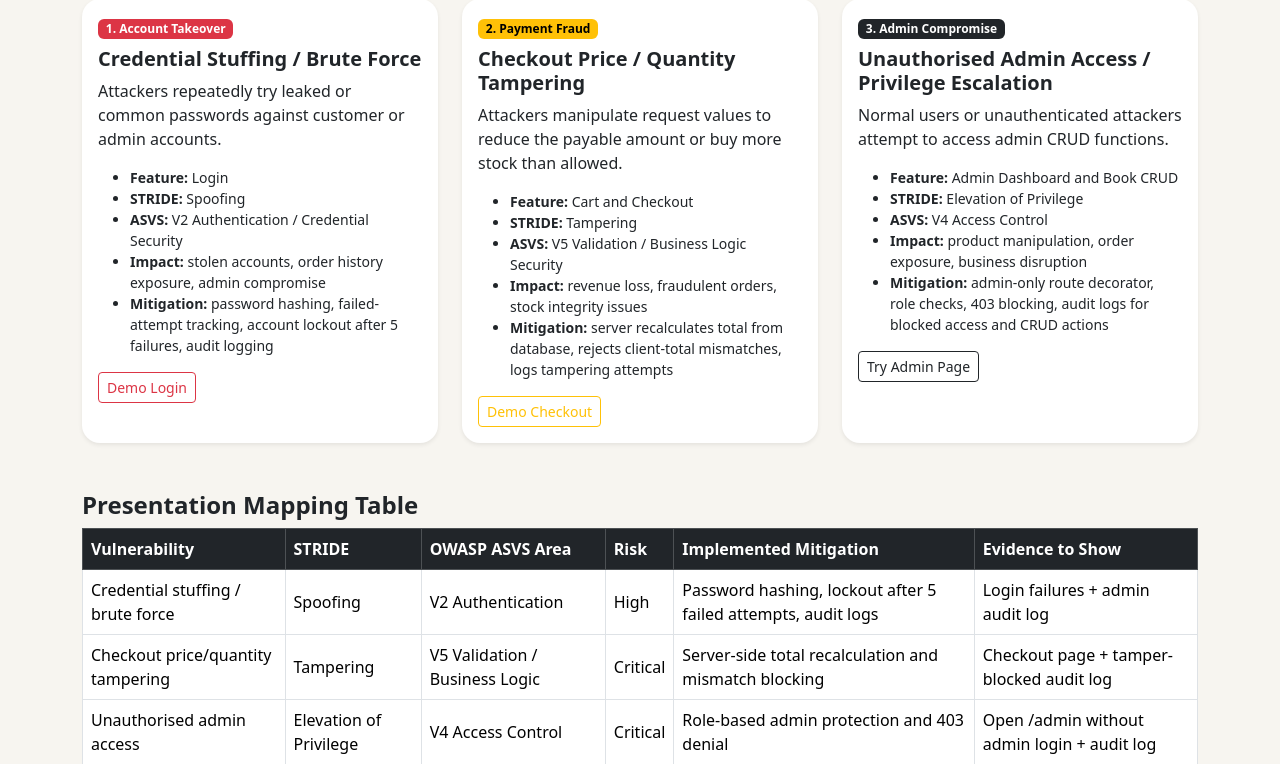
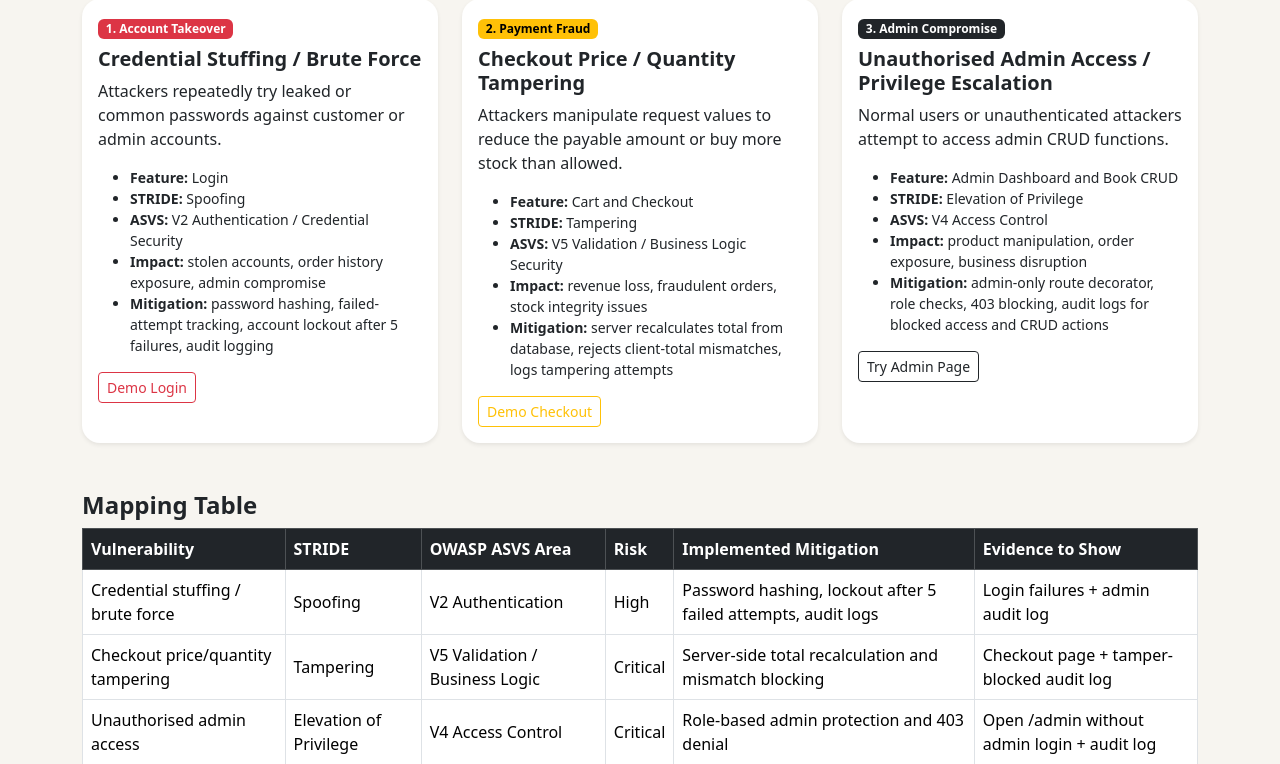
Before and after one commit to uknithin/App-sec, a Flask app: page /security-plan in a window 1280 px wide. Shown: the part 218-982 px from the top of the page. Run offline with Flask 3, Linux system fonts and the light colour scheme.

Commit message:
Update security_plan.html

```diff
--- a/templates/security_plan.html
+++ b/templates/security_plan.html
@@ -63,7 +63,7 @@
     </div>
   </div>
 
-  <h2 class="h4 fw-bold">Presentation Mapping Table</h2>
+  <h2 class="h4 fw-bold">Mapping Table</h2>
   <div class="table-responsive mb-4">
     <table class="table table-bordered align-middle">
       <thead class="table-dark"><tr><th>Vulnerability</th><th>STRIDE</th><th>OWASP ASVS Area</th><th>Risk</th><th>Implemented Mitigation</th><th>Evidence to Show</th></tr></thead>
```
